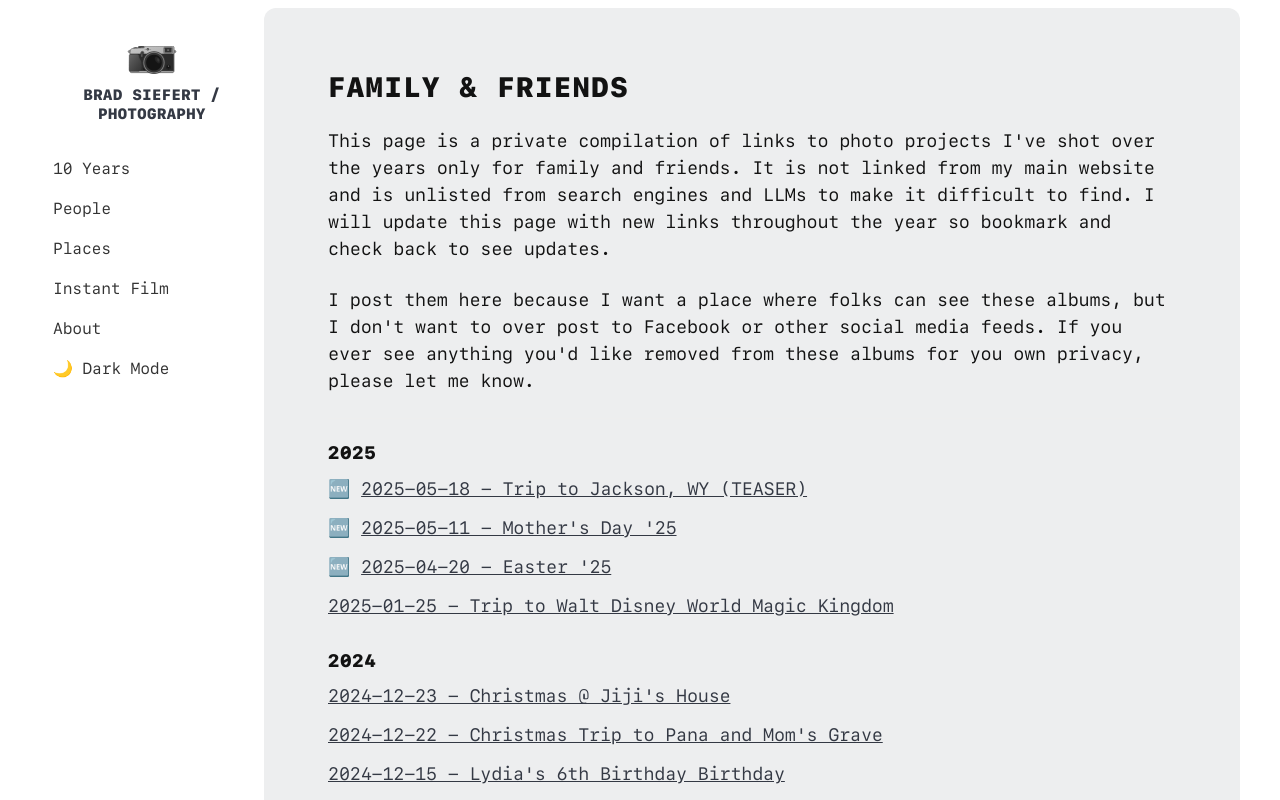
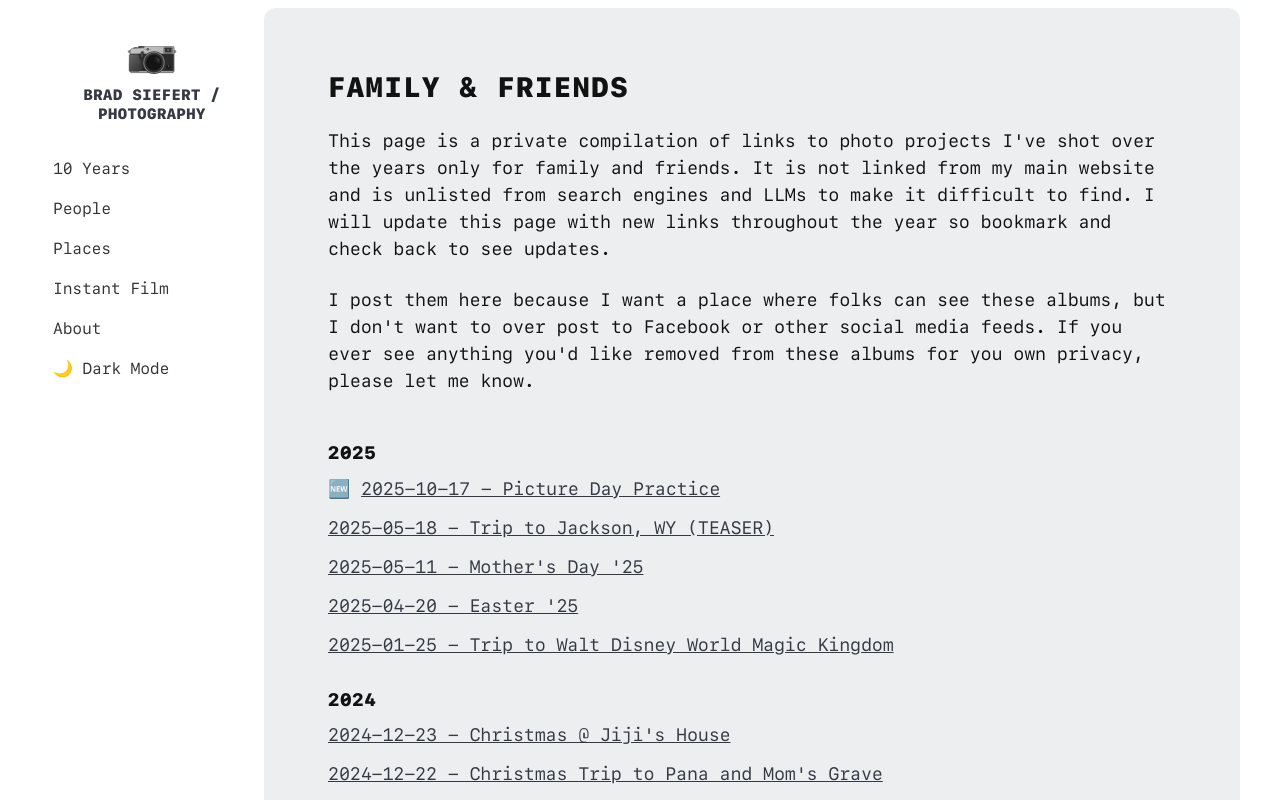
Before and after one commit to bradsiefert/photos.bradsiefert.com, a Nuxt app: page /familyandfriends in a window 1280 px wide. Shown: the top 800 px of the page. Built offline with nearby package versions, Linux system fonts and the light colour scheme.

Commit message:
Update familyandfriends.vue

```diff
--- a/pages/familyandfriends.vue
+++ b/pages/familyandfriends.vue
@@ -12,9 +12,10 @@
       <hr>
       <h2>2025</h2>
       <ul class="list-unstyled" style="margin-bottom: 32px;">
-        <li>🆕 <a target="_new" href="https://adobe.ly/4ks7sjX">2025-05-18 - Trip to Jackson, WY (TEASER)</a></li>
-        <li>🆕 <a target="_new" href="https://adobe.ly/3F5A8AA">2025-05-11 - Mother's Day '25</a></li>
-        <li>🆕 <a target="_new" href="https://adobe.ly/44z2jCi">2025-04-20 - Easter '25</a></li>
+        <li>🆕 <a target="_new" href="https://adobe.ly/47jy5Tu">2025-10-17 - Picture Day Practice</a></li>
+        <li><a target="_new" href="https://adobe.ly/4ks7sjX">2025-05-18 - Trip to Jackson, WY (TEASER)</a></li>
+        <li><a target="_new" href="https://adobe.ly/3F5A8AA">2025-05-11 - Mother's Day '25</a></li>
+        <li><a target="_new" href="https://adobe.ly/44z2jCi">2025-04-20 - Easter '25</a></li>
         <li><a target="_new" href="https://adobe.ly/3XphDgf">2025-01-25 - Trip to Walt Disney World Magic Kingdom</a></li>
       </ul>
 
```
